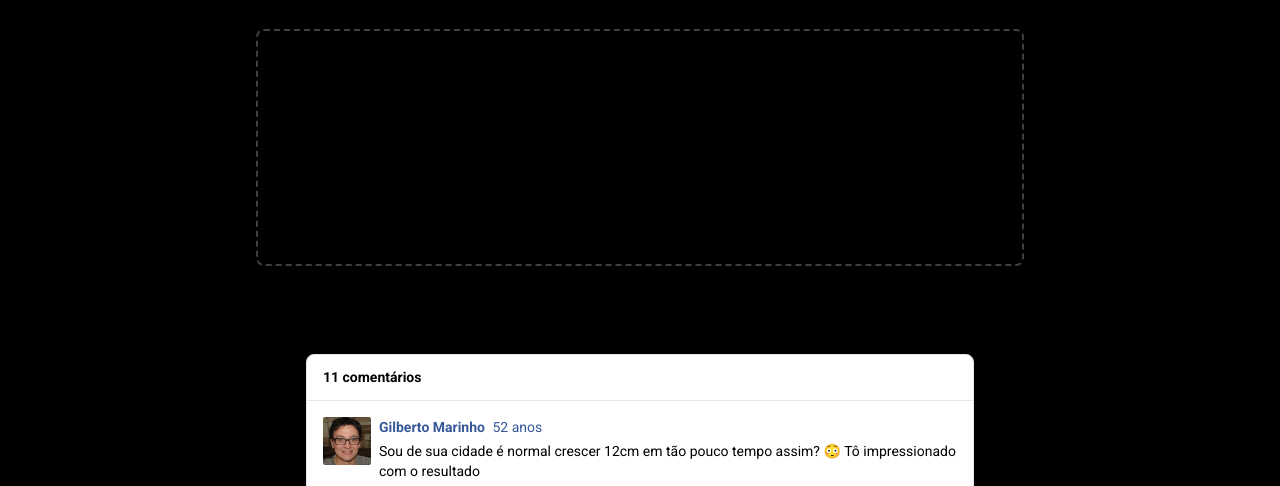
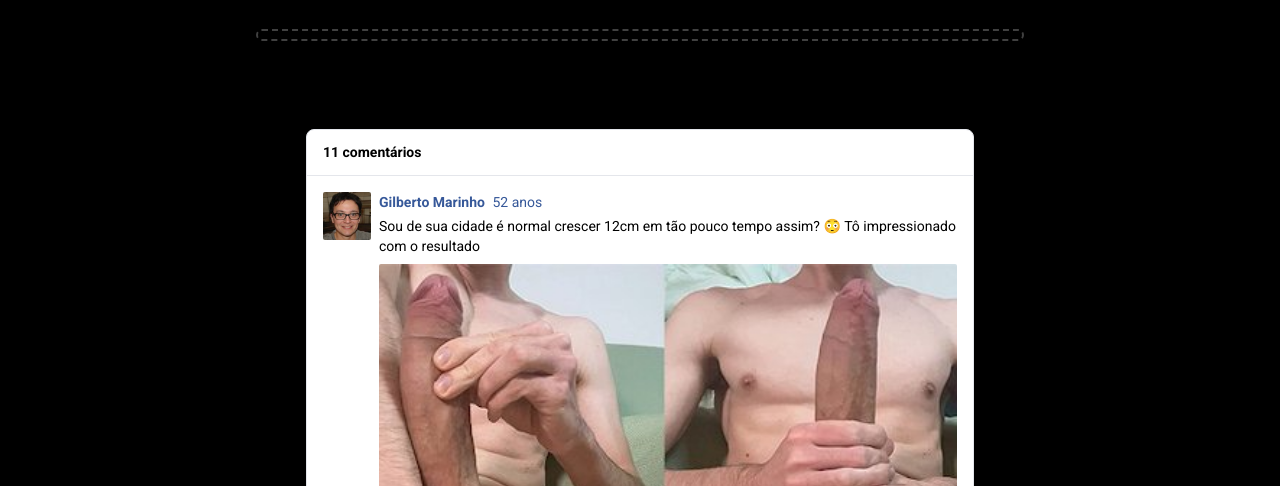
Before and after one commit to rafael-projects-01/naturalsal, a website built with Vite: page index.html in a window 1280 px wide. Shown: the part 259-745 px from the top of the page. Built offline with nearby package versions, Linux system fonts and the light colour scheme; no server answers.

Commit message:
Removido Xtracky

```diff
--- a/index.html
+++ b/index.html
@@ -17,9 +17,6 @@
 
   <link rel="stylesheet" href="/src/style.css">
 
-  <script src="https://cdn.jsdelivr.net/gh/xTracky/static@latest/utm-handler.js"
-    data-token="ec67da39-a867-40a4-afcc-2d2d8865d179">
-    </script>
 
   <script>
     window.onload = function () {
@@ -71,8 +68,7 @@
 
         <!-- VSL Video -->
         <div class="video-container">
-          <vturb-smartplayer id="vid-698cdfcb9a130410492e1173"
-            style="display: block; margin: 0 auto; width: 100%; max-width: 400px;"></vturb-smartplayer>
+          <vturb-smartplayer id="vid-698cdfcb9a130410492e1173"></vturb-smartplayer>
           <script
             type="text/javascript"> var s = document.createElement("script"); s.src = "https://scripts.converteai.net/685914c5-09d4-416e-89b1-75ab46ab6914/players/698cdfcb9a130410492e1173/v4/player.js", s.async = !0, document.head.appendChild(s); </script>
         </div>
--- a/src/style.css
+++ b/src/style.css
@@ -149,7 +149,6 @@
 .video-container vturb-smartplayer {
   display: block;
   width: 100%;
-  aspect-ratio: 16 / 9;
 }
 
 /* ============================
```
